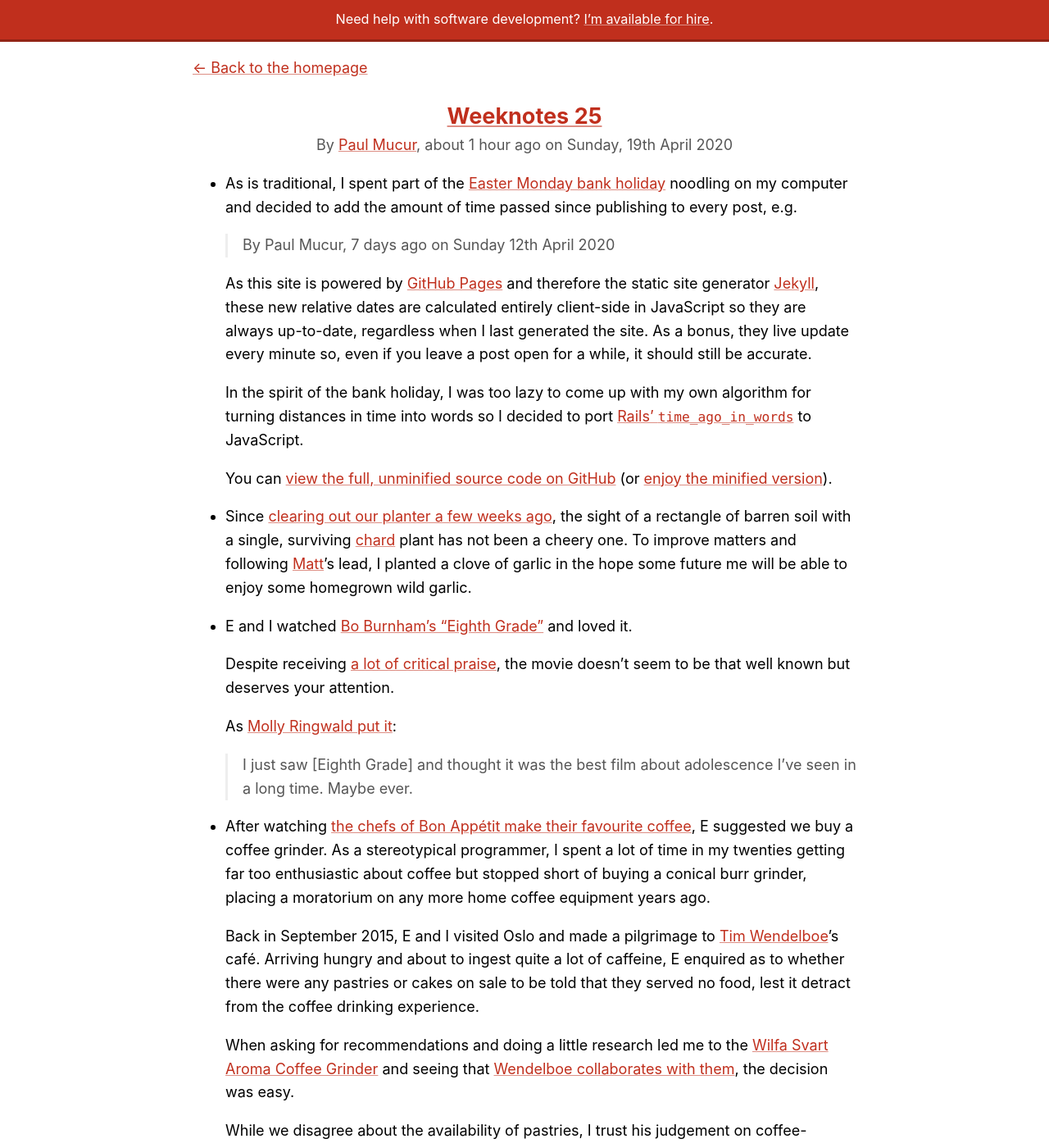
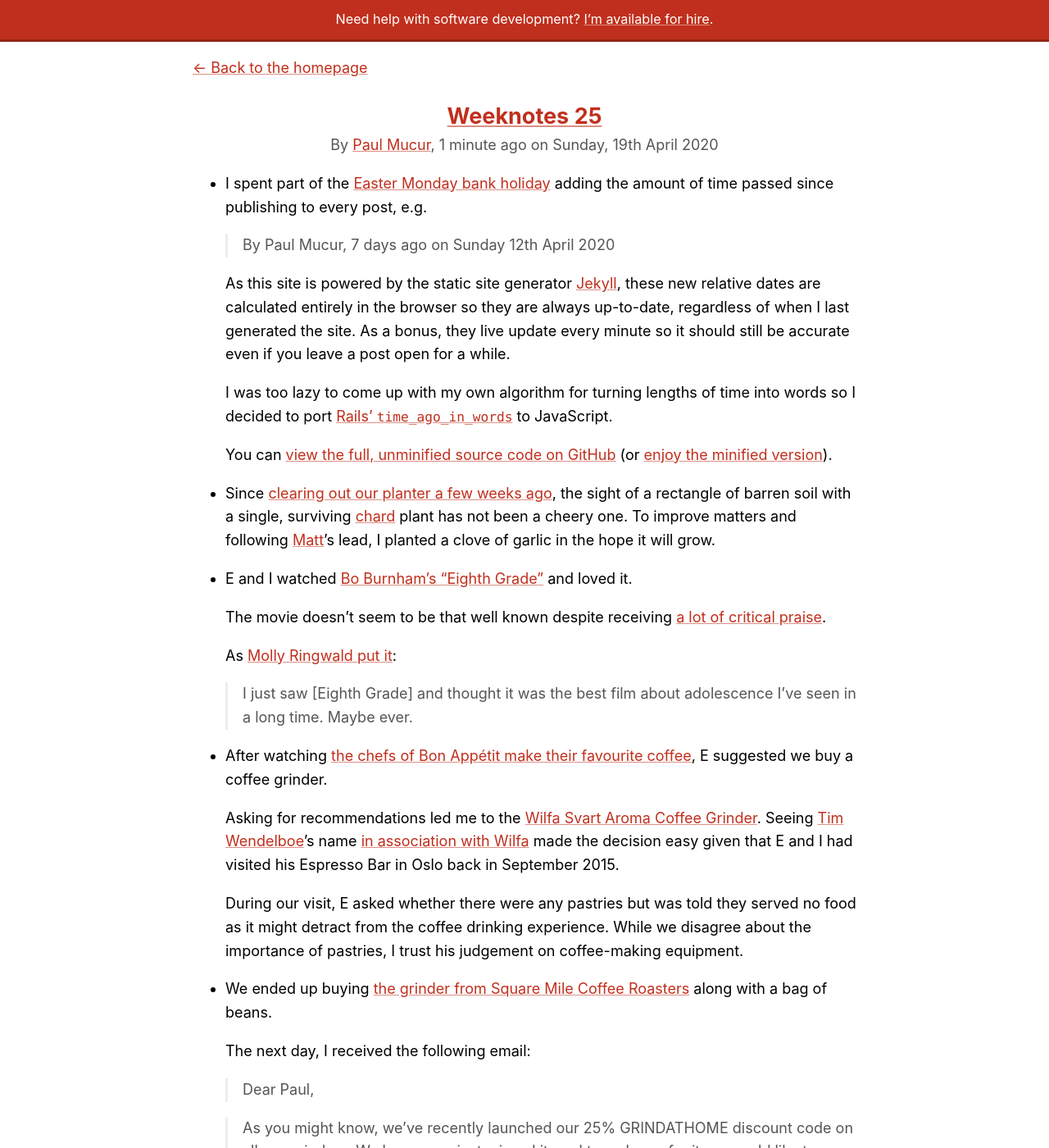
Before and after one commit to mudge/mudge.github.com, a Jekyll site: the page built from _posts/2020-04-19-weeknotes-25.markdown, in a window 1280 px wide and 1400 px high. Shown: the whole window at 82% size. Built offline with Jekyll 4.4.1, drawn with Linux system fonts in a browser that asks for light colours; some of the changed text lies outside the part shown.

Commit message:
Simplify weeknotes 25

```diff
--- a/_posts/2020-04-19-weeknotes-25.markdown
+++ b/_posts/2020-04-19-weeknotes-25.markdown
@@ -2,39 +2,35 @@
 layout: post
 title: Weeknotes 25
 excerpt: Bank holiday noodling, coffee paraphernalia, a use for Shortcuts and life advice from a Learn with Me Zebra walker.
-date: 2020-04-19 10:39:00
+date: 2020-04-19 11:24:00
 ---
-*   As is traditional, I spent part of the [Easter Monday bank holiday](https://www.gov.uk/bank-holidays) noodling on my computer and decided to add the amount of time passed since publishing to every post, e.g.
+*   I spent part of the [Easter Monday bank holiday](https://www.gov.uk/bank-holidays) adding the amount of time passed since publishing to every post, e.g.
 
     > By Paul Mucur, 7 days ago on Sunday 12th April 2020
 
-    As this site is powered by [GitHub Pages](https://pages.github.com) and therefore the static site generator [Jekyll](https://jekyllrb.com), these new relative dates are calculated entirely client-side in JavaScript so they are always up-to-date, regardless when I last generated the site. As a bonus, they live update every minute so, even if you leave a post open for a while, it should still be accurate.
+    As this site is powered by the static site generator [Jekyll](https://jekyllrb.com), these new relative dates are calculated entirely in the browser so they are always up-to-date, regardless of when I last generated the site. As a bonus, they live update every minute so it should still be accurate even if you leave a post open for a while.
 
-    In the spirit of the bank holiday, I was too lazy to come up with my own algorithm for turning distances in time into words so I decided to port [Rails' `time_ago_in_words`](https://api.rubyonrails.org/classes/ActionView/Helpers/DateHelper.html#method-i-time_ago_in_words) to JavaScript.
+    I was too lazy to come up with my own algorithm for turning lengths of time into words so I decided to port [Rails' `time_ago_in_words`](https://api.rubyonrails.org/classes/ActionView/Helpers/DateHelper.html#method-i-time_ago_in_words) to JavaScript.
 
     You can [view the full, unminified source code on GitHub](https://github.com/mudge/mudge.github.com/blob/47092082ed7ef6c133f5c35070e4f96c3f523b74/j/1.js) (or [enjoy the minified version](https://github.com/mudge/mudge.github.com/blob/47092082ed7ef6c133f5c35070e4f96c3f523b74/j/1.m.js)).
 
-*   Since [clearing out our planter a few weeks ago](/2020/03/22/weeknotes-21/), the sight of a rectangle of barren soil with a single, surviving [chard](https://en.wikipedia.org/wiki/Chard) plant has not been a cheery one. To improve matters and following [Matt](https://twitter.com/matt_macleod)'s lead, I planted a clove of garlic in the hope some future me will be able to enjoy some homegrown wild garlic.
+*   Since [clearing out our planter a few weeks ago](/2020/03/22/weeknotes-21/), the sight of a rectangle of barren soil with a single, surviving [chard](https://en.wikipedia.org/wiki/Chard) plant has not been a cheery one. To improve matters and following [Matt](https://twitter.com/matt_macleod)'s lead, I planted a clove of garlic in the hope it will grow.
 
 *   E and I watched [Bo Burnham's "Eighth Grade"](https://www.imdb.com/title/tt7014006/) and loved it.
 
-    Despite receiving [a lot of critical praise](https://en.wikipedia.org/wiki/Eighth_Grade_(film)#Critical_response), the movie doesn't seem to be that well known but deserves your attention.
+    The movie doesn't seem to be that well known despite receiving [a lot of critical praise](https://en.wikipedia.org/wiki/Eighth_Grade_(film)#Critical_response).
 
     As [Molly Ringwald put it](https://twitter.com/MollyRingwald/status/1022250943298121728):
 
     > I just saw [Eighth Grade] and thought it was the best film about adolescence I've seen in a long time. Maybe ever.
 
-*   After watching [the chefs of Bon Appétit make their favourite coffee](https://youtu.be/yssNu8Eynb8), E suggested we buy a coffee grinder. As a stereotypical programmer, I spent a lot of time in my twenties getting far too enthusiastic about coffee but stopped short of buying a conical burr grinder, placing a moratorium on any more home coffee equipment years ago.
+*   After watching [the chefs of Bon Appétit make their favourite coffee](https://youtu.be/yssNu8Eynb8), E suggested we buy a coffee grinder.
 
-    Back in September 2015, E and I visited Oslo and made a pilgrimage to [Tim Wendelboe](http://www.timwendelboe.no)'s café. Arriving hungry and about to ingest quite a lot of caffeine, E enquired as to whether there were any pastries or cakes on sale to be told that they served no food, lest it detract from the coffee drinking experience.
+    Asking for recommendations led me to the [Wilfa Svart Aroma Coffee Grinder](https://www.wilfa.co.uk/product/kitchen/black-aroma/). Seeing [Tim Wendelboe](http://www.timwendelboe.no)'s name [in association with Wilfa](http://nordiccoffeeculture.com/a-tim-wendelboe-review-of-the-wilfa-svart-presisjon/) made the decision easy given that E and I had visited his Espresso Bar in Oslo back in September 2015.
 
-    When asking for recommendations and doing a little research led me to the [Wilfa Svart Aroma Coffee Grinder](https://www.wilfa.co.uk/product/kitchen/black-aroma/) and seeing that [Wendelboe collaborates with them](http://nordiccoffeeculture.com/a-tim-wendelboe-review-of-the-wilfa-svart-presisjon/), the decision was easy.
-
-    While we disagree about the availability of pastries, I trust his judgement on coffee-making equipment.
+    During our visit, E asked whether there were any pastries but was told they served no food as it might detract from the coffee drinking experience. While we disagree about the importance of pastries, I trust his judgement on coffee-making equipment.
 
 *   We ended up buying [the grinder from Square Mile Coffee Roasters](https://shop.squaremilecoffee.com/products/wilfa-grinder) along with a bag of beans.
-
-    The day after I received a dispatch notification, I went back to the Square Mile website to see they had launched a new 25% discount if you bought a grinder with a bag of beans. Cursing the timing, I grumbled but was still excited enough about the prospect of a new kitchen gadget that it wasn't too upsetting.
 
     The next day, I received the following email:
 
@@ -44,14 +40,14 @@ date: 2020-04-19 10:39:00
 
     In a week of extremely stressful emails, this was an unexpected and very welcome kindness.
 
-*   It was therefore with great pleasure that I indulged in following [Blue Bottle Coffee's Chemex Brewing Guide](https://bluebottlecoffee.com/preparation-guides/chemex) yesterday and, reader, it was a glorious cup of coffee.
+*   To celebrate the arrival of the grinder, I followed [Blue Bottle Coffee's Chemex Brewing Guide](https://bluebottlecoffee.com/preparation-guides/chemex) and, reader, it was a glorious cup of coffee.
 
 *   Despite hearing about it on podcasts for a while, I hadn't found a use for [iOS Shortcuts](https://support.apple.com/en-gb/HT208309).
 
-    As we were woken by C in the night and I fumbled in the dark, trying to set a timer after reassuring him (to give him chance to go back to sleep), I realised this might be the perfect use case. I created a new shortcut which allows me to set a 10 minute timer without unlocking my phone and, while it is still a pain swiping over to the Shortcuts [widget in the Today View](https://support.apple.com/en-gb/HT207122), it is now only a single button press away.
+    As we were woken by C in the night and I fumbled in the dark, trying to set a timer after reassuring him, I realised this might be the perfect use case. I created a new shortcut to set a 10 minute timer and, while it is still awkward swiping over to the Shortcuts [widget in the Today View](https://support.apple.com/en-gb/HT207122), I can now set a timer by pressing a single button without unlocking my phone.
 
-*   In a remarkable use of a contrained medium, [Ted Littledale recreated the 15 questions Charles Ingram had to answer on "Who Wants To Be a Millionaire?"](https://twitter.com/_superted/status/1250054117432664066) including "Phone a Friend" and "Ask the Audience" on Twitter.
+*   E and I started watching [Alex Garland's "DEVS" on BBC iPlayer](https://www.bbc.co.uk/programmes/p087gj19). I'll join [others](https://twitter.com/waxy/status/1250911854123200517) in highly recommending it.
 
-*   E and I began watching [Alex Garland's "DEVS" on BBC iPlayer](https://www.bbc.co.uk/programmes/p087gj19) and let me join [others](https://twitter.com/waxy/status/1250911854123200517) in highly recommending it. Despite the title making it sound a little like "[The IT Crowd](https://www.channel4.com/programmes/the-it-crowd)", it is a drama more in the vein of Garland's previous work, "[Ex Machina](https://www.imdb.com/title/tt0470752)" and "[Annihilation](https://www.imdb.com/title/tt2798920)".
+    While the title makes it sound like a comedy in the vein of "[The IT Crowd](https://www.channel4.com/programmes/the-it-crowd)" or "[Silicon Valley](https://www.hbo.com/silicon-valley)", it is a drama more akin to Garland's previous work: "[Ex Machina](https://www.imdb.com/title/tt0470752)" and "[Annihilation](https://www.imdb.com/title/tt2798920)".
 
-*   It has been a trying week but, as we retired for bed one evening, I accidentally kicked [C's walker](https://www.fisher-price.com/en-gb/product/learn-with-me-zebra-walker-dlf00) and, in its cheery voice, it told me to "keep going!"
+*   It has been a trying week but as we retired for bed one evening, I accidentally kicked [C's walker](https://www.fisher-price.com/en-gb/product/learn-with-me-zebra-walker-dlf00). In its cheery voice, it said "keep going!"
```
